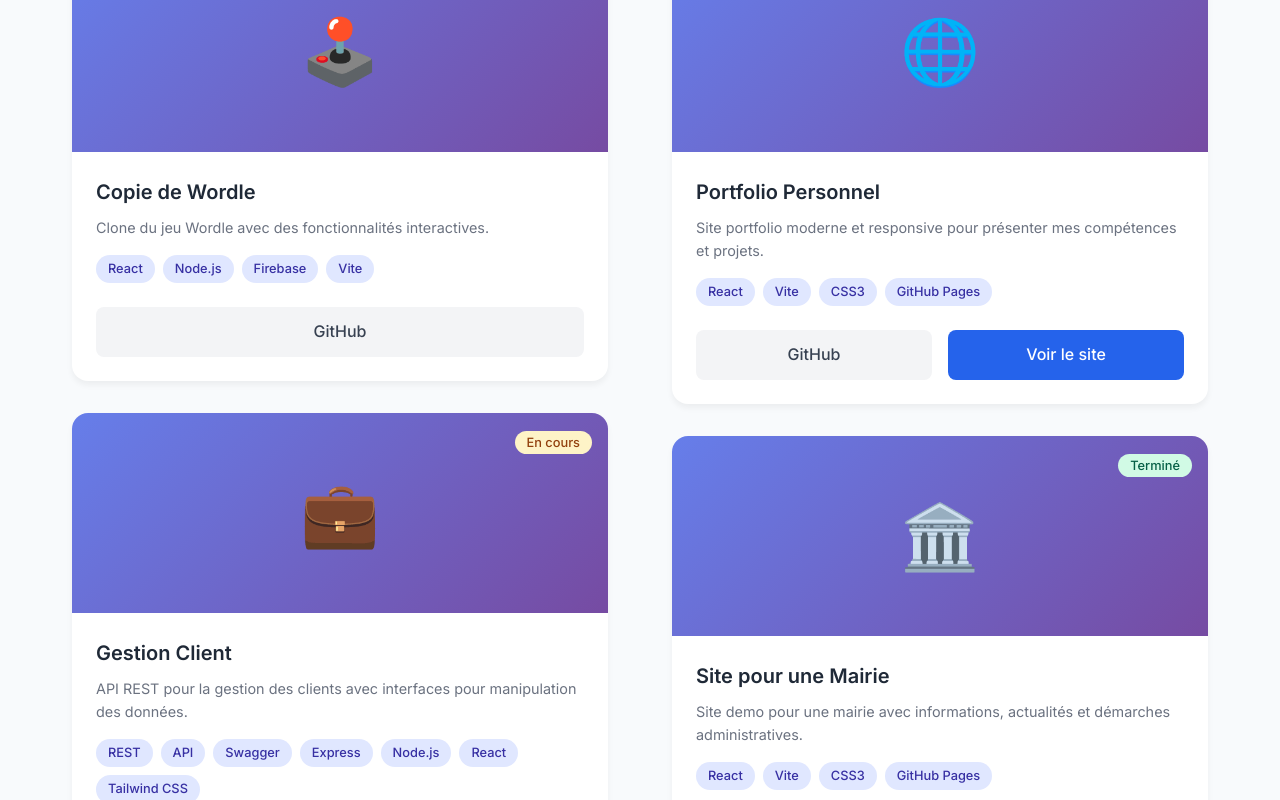
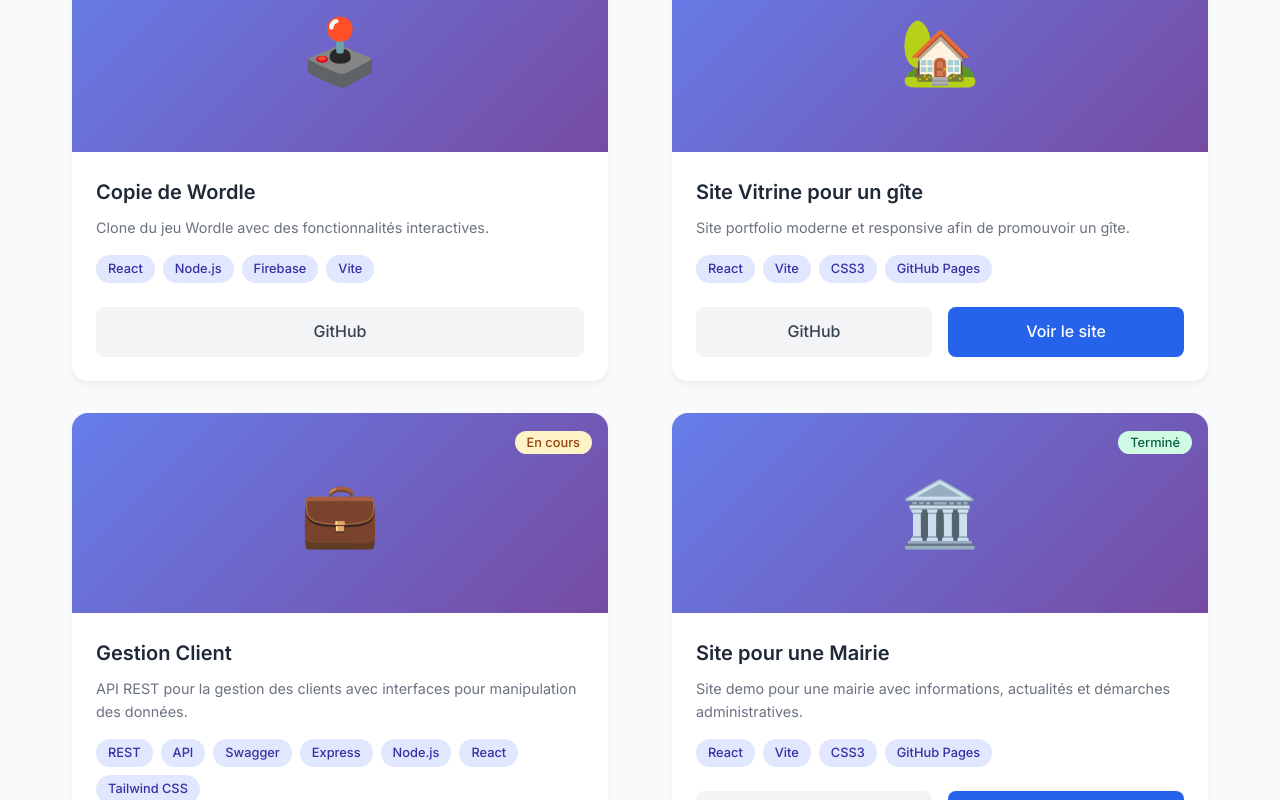
Before and after one commit to Arthur-Blamart/Portfolio, a React (Vite) app: page / in a window 1280 px wide. Shown: the part 2829-3629 px from the top of the page. Built offline with nearby package versions, Linux system fonts and the light colour scheme.

Commit message:
Projet : lespiguet demo

```diff
--- a/src/components/Projects.jsx
+++ b/src/components/Projects.jsx
@@ -23,12 +23,12 @@ const Projects = () => {
 
   const websites = [
     {
-      title: 'Portfolio Personnel',
-      description: 'Site portfolio moderne et responsive pour présenter mes compétences et projets.',
+      title: 'Site Vitrine pour un gîte',
+      description: 'Site portfolio moderne et responsive afin de promouvoir un gîte.',
       technologies: ['React', 'Vite', 'CSS3', 'GitHub Pages'],
-      image: '🌐',
-      github: 'https://github.com/Arthur-Blamart/Arthur-Blamart.github.io',
-      url: 'https://arthur-blamart.github.io',
+      image: '🏡',
+      github: 'https://github.com/Arthur-Blamart/client-lespiguet',
+      url: 'https://arthur-blamart.github.io/client-lespiguet/',
       status: 'Terminé'
     },
     {
```
